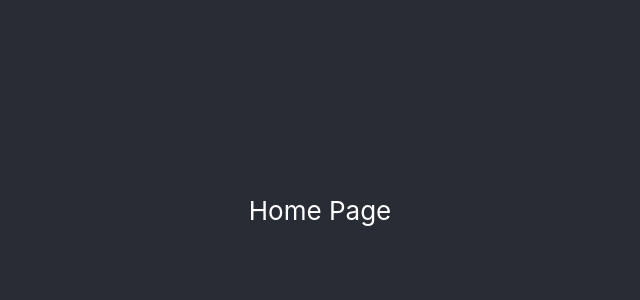
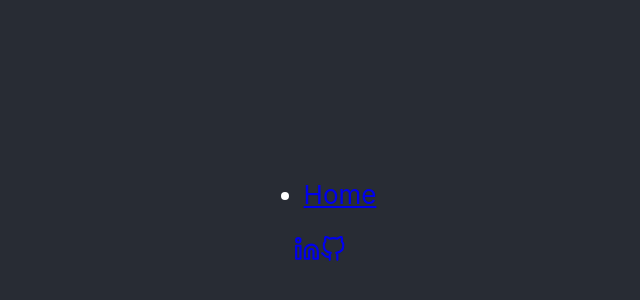
Before and after one commit to Jarnbjorn92/cf-portfolio, a React (Create React App) app: page /home in a window 1280 px wide. Shown: the part 190-490 px from the top of the page, without its empty margins (320-960 px from the left). Built offline with nearby package versions, Linux system fonts and the light colour scheme.

Commit message:
landing page added

```diff
--- a/src/App.js
+++ b/src/App.js
@@ -11,7 +11,7 @@ function App() {
     location: "Glasgow, Scotland",
     email: "connor.fleming1992@gmail.com",
     availability: "Open to work",
-    statement: "Junior software developer driven by the rush and exhilaration that comes with building fullstack applications, bug fixes, and solving technical issues.",
+    statement: "Junior Software Developer",
   };
 
   return (
@@ -20,7 +20,7 @@ function App() {
         <Router>
             <Routes>
               <Route path='/' element={<LandingPage personalDetails={personalDetails}/>} />
-              <Route path='/home' element={<HomePage/>} />
+              <Route path='/home' element={<HomePage personalDetails={personalDetails}/>} />
             </Routes>
         </Router>
       </header>
--- a/src/NavBar.js
+++ b/src/NavBar.js
@@ -7,12 +7,11 @@ const NavBar = () => {
 
     return (
         <div>
-        <ul>
-            <li>
-                <Link to='/home'>Home</Link>
-            </li>
-        </ul>
-        <SocialLinks/>
+            <ul>
+                <li>
+                    <Link to='/home'>Home</Link>
+                </li>
+            </ul>
         </div>
     );
 }
--- a/src/components/HomePage.js
+++ b/src/components/HomePage.js
@@ -1,14 +1,18 @@
 import React from 'react';
+import NavBar from '../NavBar';
+import SocialLinks from './SocialLinks';
 
 const HomePage = ({personalDetails}) => {
 
 
     return (
-        <div>
-            Home Page
-        </div>
+        <>
+            <div>
+                <NavBar/>
+                <SocialLinks/>
+            </div>
+        </>
     )
-
 };
 
 export default HomePage
--- a/src/components/LandingPage.js
+++ b/src/components/LandingPage.js
@@ -7,12 +7,13 @@ const LandingPage = ({personalDetails}) => {
 
 
     return (
-        <div>
+        <div className='landing-container'>
             <h1>{personalDetails.name}</h1>
             <h3>{personalDetails.statement}</h3>
             <Link to='/home'>
-            <button>Enter</button>
+                <button>Enter</button>
             </Link>
+            <SocialLinks/>
         </div>
     )
 }
```
